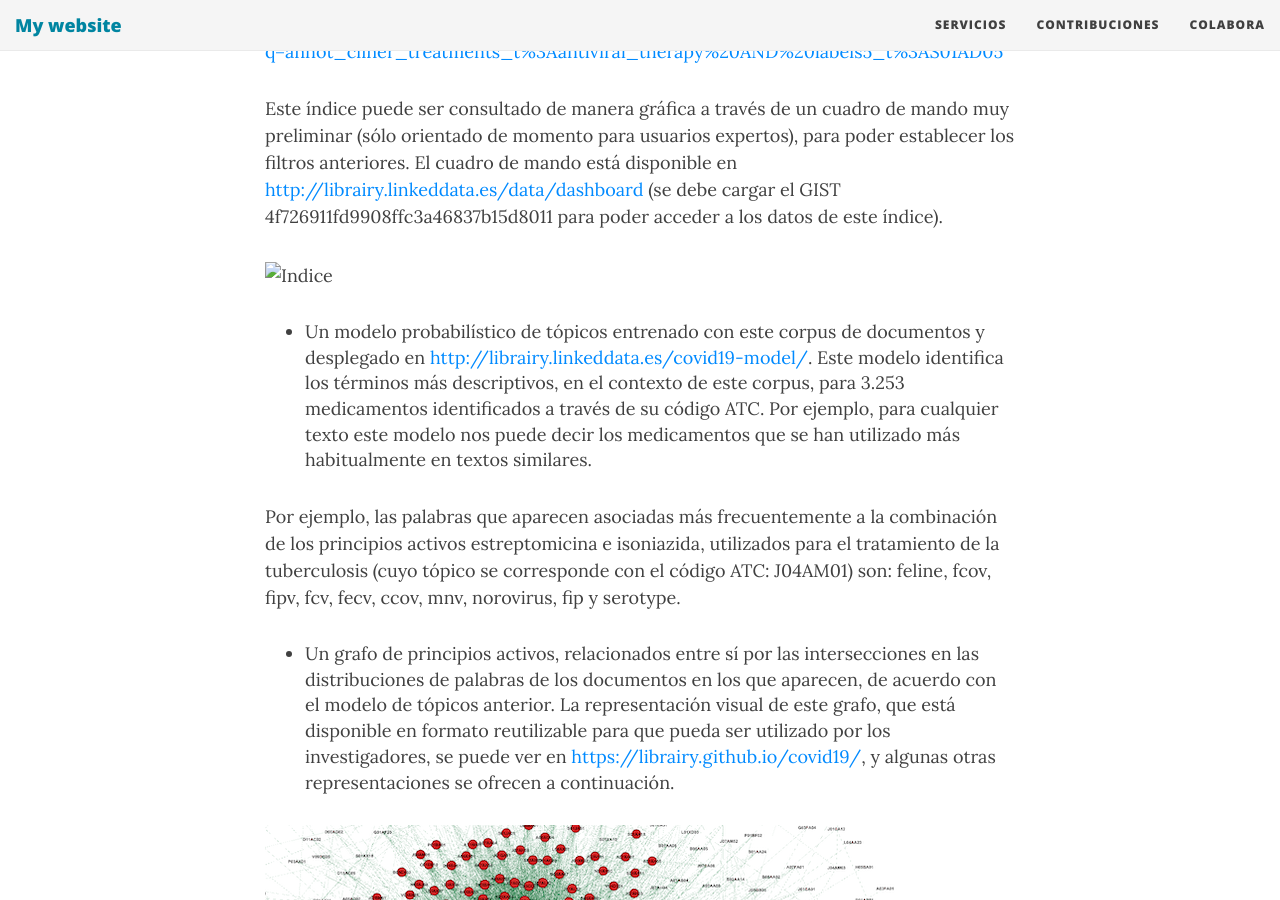
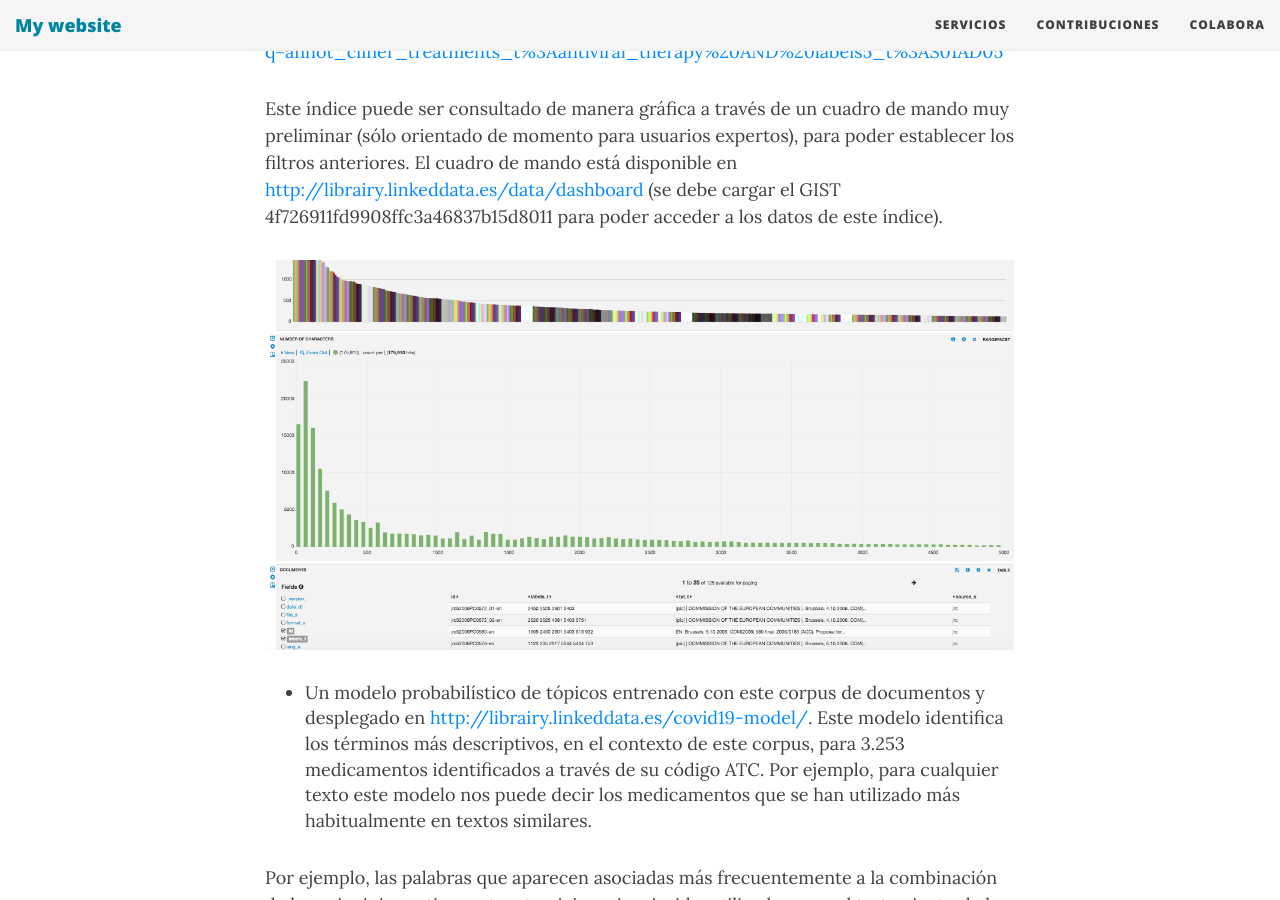
Before and after one commit to oeg-upm/covid19, a Jekyll site: the page built from servicios.md, in a window 1280 px wide and 900 px high, scrolled down 978 px. Built offline with Jekyll 4.4.1, drawn with Linux system fonts in a browser that asks for light colours; nearby versions of some CDN libraries.

Commit message:
Update servicios.md

```diff
--- a/servicios.md
+++ b/servicios.md
@@ -19,7 +19,7 @@ También se pueden hacer consultas más complejas, como la que permite buscar lo
 
 Este índice puede ser consultado de manera gráfica a través de un cuadro de mando muy preliminar (sólo orientado de momento para usuarios expertos), para poder establecer los filtros anteriores. El cuadro de mando está disponible en [http://librairy.linkeddata.es/data/dashboard](http://librairy.linkeddata.es/data/dashboard) (se debe cargar el GIST 4f726911fd9908ffc3a46837b15d8011 para poder acceder a los datos de este índice).
 
-![Indice](img/servicios/solr.png "Indice")
+![Indice](../img/servicios/solr.png "Indice")
 
  * Un modelo probabilístico de tópicos entrenado con este corpus de documentos y desplegado en [http://librairy.linkeddata.es/covid19-model/](http://librairy.linkeddata.es/covid19-model/). Este modelo identifica los términos más descriptivos, en el contexto de este corpus, para 3.253 medicamentos identificados a través de su código ATC. Por ejemplo, para cualquier texto este modelo nos puede decir los medicamentos que se han utilizado más habitualmente en textos similares.
 
@@ -27,11 +27,11 @@ Por ejemplo, las palabras que aparecen asociadas más frecuentemente a la combin
 
  * Un grafo de principios activos, relacionados entre sí por las intersecciones en las distribuciones de palabras de los documentos en los que aparecen, de acuerdo con el modelo de tópicos anterior. La representación visual de este grafo, que está disponible en formato reutilizable para que pueda ser utilizado por los investigadores, se puede ver en [https://librairy.github.io/covid19/](https://librairy.github.io/covid19/), y algunas otras representaciones se ofrecen a continuación.
 
-![Grafo](/img/servicios/graph-1.png "Grafo")
-![Grafo 2](/img/servicios/graph-2.png "Grafo 2")
+![Grafo](../img/servicios/graph-1.png "Grafo")
+![Grafo 2](../img/servicios/graph-2.png "Grafo 2")
 
 * Asimismo, en colaboración con el AI.nnovation Space ([https://www.ainnovation.upm.es/](https://www.ainnovation.upm.es/)), estamos generando una interfaz de navegación que permita hacer búsquedas de palabras clave o términos compuestos generados automáticamente a partir de los textos, y navegar por los artículos científicos cuyo formato PDF está disponible de manera abierta. Por el momento, estos documentos representan una muy pequeña fracción de todos los artículos publicados en el corpus (menos del 3%), pero según se vayan liberando se irán incorporando al sistema. El sistema está disponible en [http://demo.inno.oeg-upm.net](http://demo.inno.oeg-upm.net).
 
 Por ejemplo, como se muestra en la figura, si se teclea la palabra “molecule”, el sistema sugiere, entre otros, los siguientes términos compuestos: “surface molecules”, “cell-adhesion molecules”, “biological macro-molecules”, lo que puede ayudar en dicha navegación.
 
-![Grafo 2](/img/servicios/keyq.png "Grafo 2")
+![Grafo 2](../img/servicios/keyq.png "Grafo 2")
```
